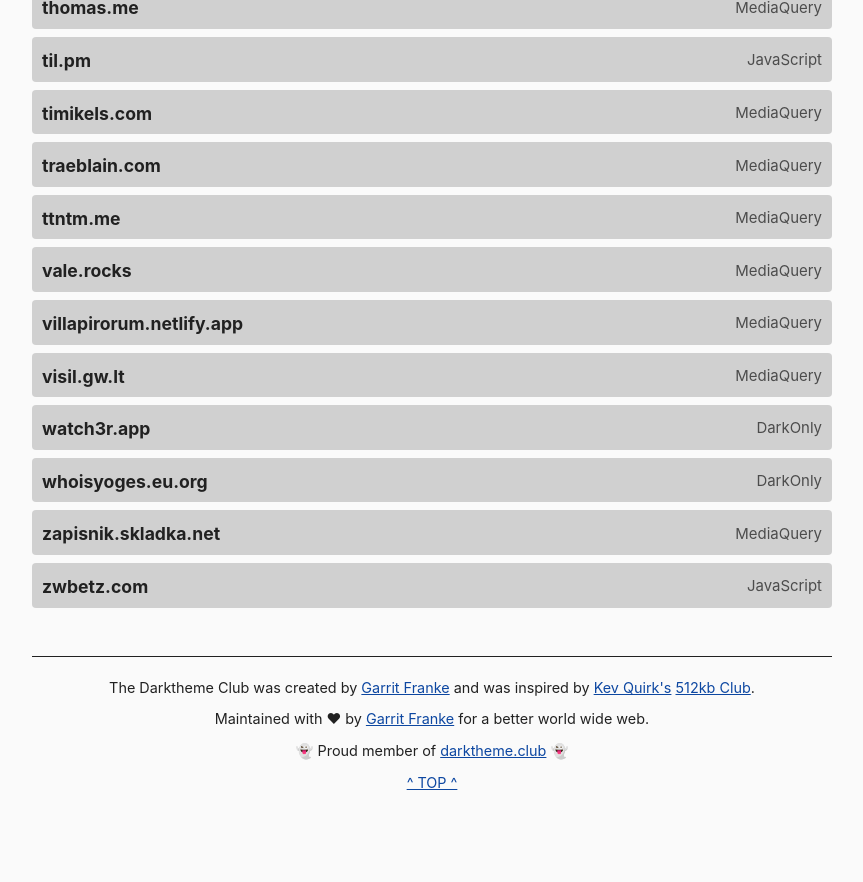
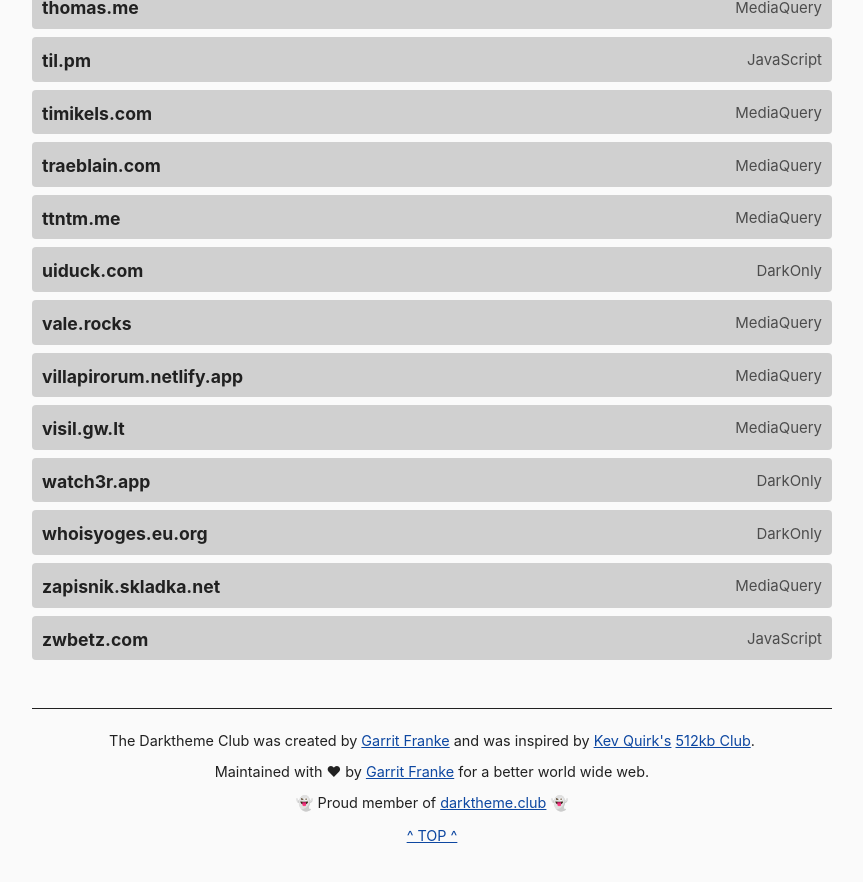
Before and after one commit to katherinek727/darktheme.club, a Jekyll site: the page built from index.md, in a window 1280 px wide and 900 px high, scrolled down 6897 px. Shown: the top 882 px of the window, without its empty margins (208-1071 px from the left). Built offline with Jekyll 4.4.1, drawn with Linux system fonts in a browser that asks for light colours; before the commit the page ends 7752 px from its top, so only the background shows below that.

Commit message:
Update sites.yml

```diff
--- a/_data/sites.yml
+++ b/_data/sites.yml
@@ -1,3 +1,8 @@
+- domain: uiduck.com
+  url: https://uiduck.com/
+  method: darkonly
+  last_checked: 2024-11-15
+
 - domain: 250kb.club
   url: https://250kb.club/
   method: mediaquery
```
